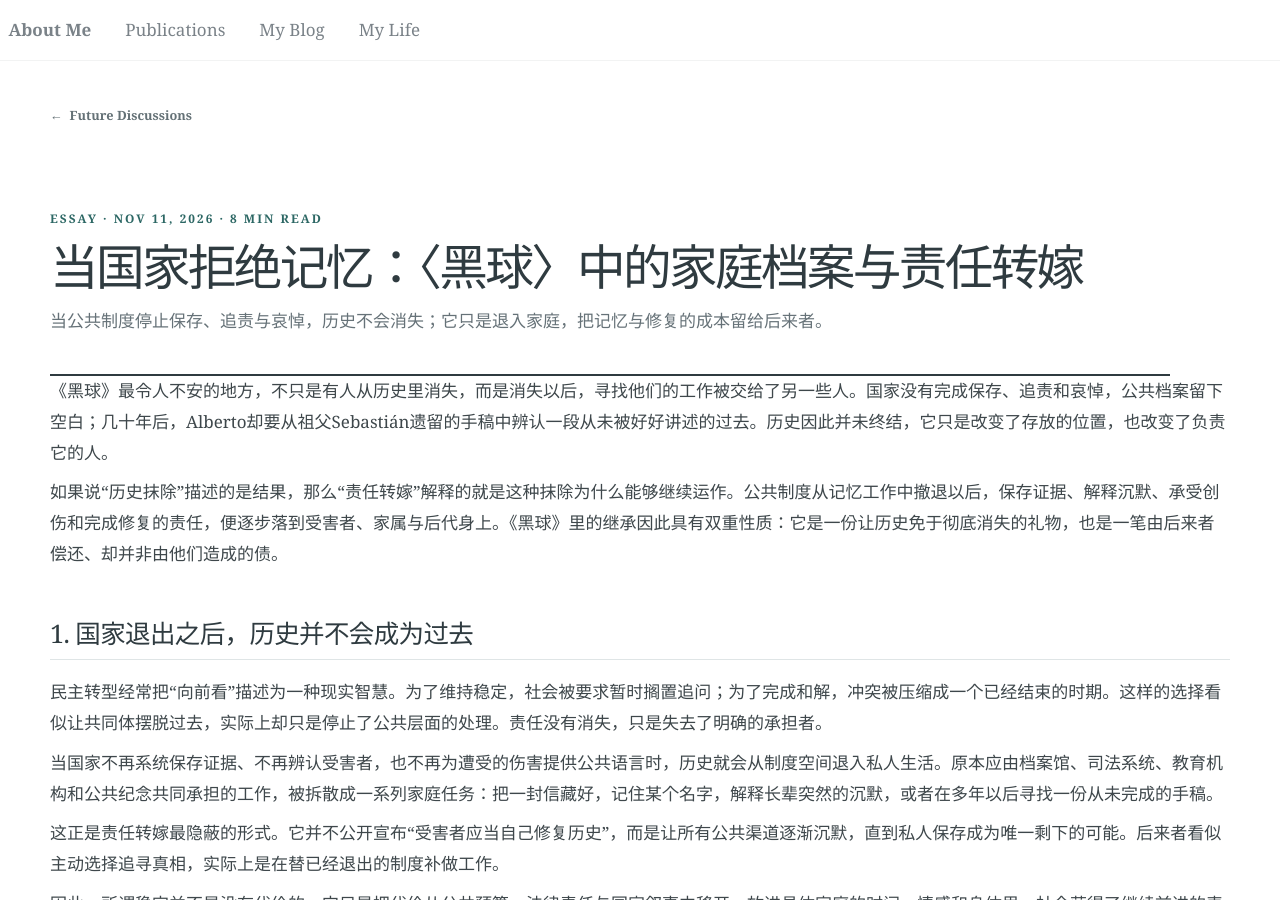
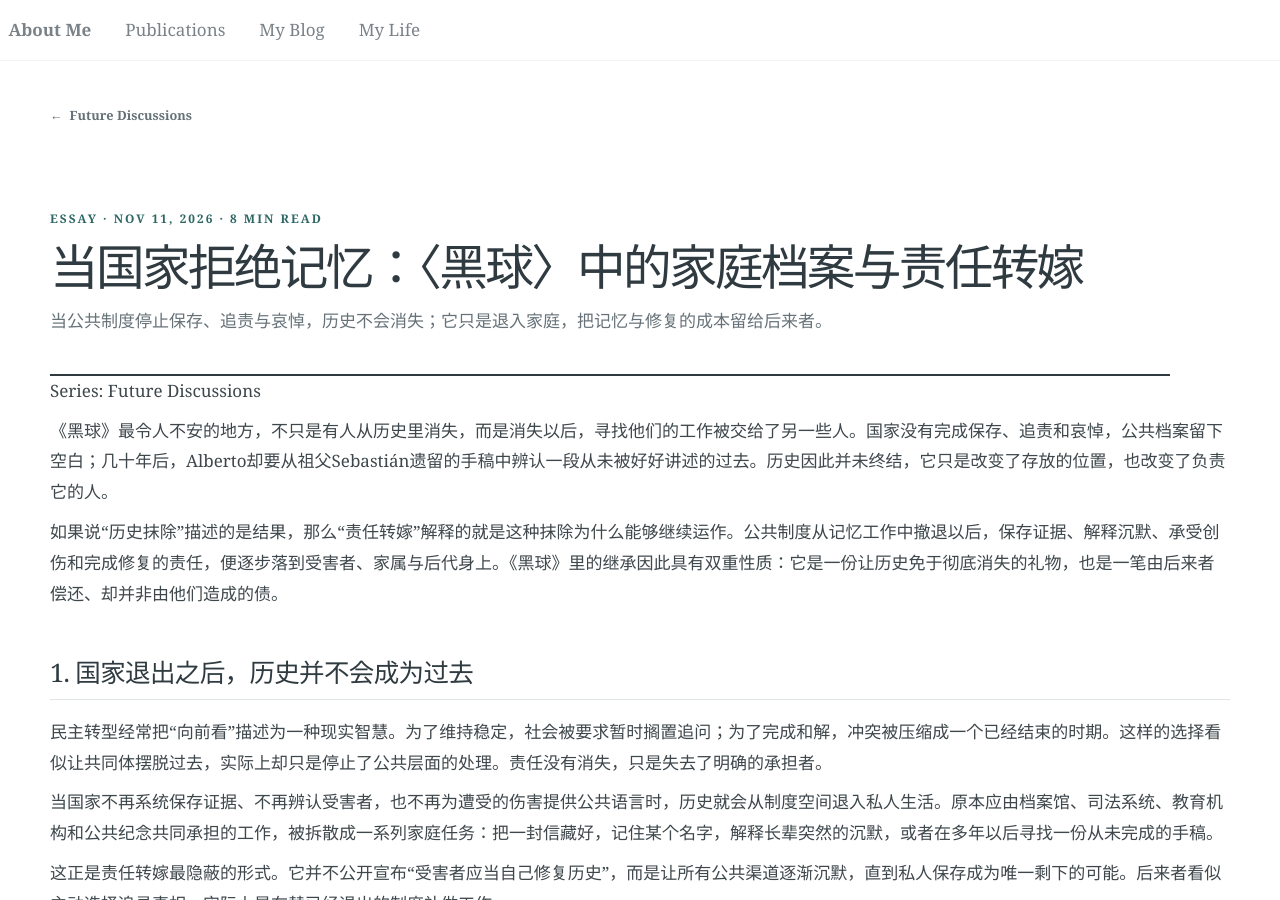
Before and after one commit to Cathylixi/Cathylixi.github.io, a Jekyll site: the page built from _posts/2026-11-11-when-the-state-refuses-to-remember.md, in a window 1280 px wide and 900 px high. Built offline with Jekyll 4.4.1, drawn with Linux system fonts in a browser that asks for light colours.

```diff
--- a/_posts/2026-11-11-when-the-state-refuses-to-remember.md
+++ b/_posts/2026-11-11-when-the-state-refuses-to-remember.md
@@ -21,6 +21,8 @@ reading_time: 8
 lang: zh-CN
 date: 2026-11-11 17:30:00 -0500
 ---
+
+Series: Future Discussions
 
 《黑球》最令人不安的地方，不只是有人从历史里消失，而是消失以后，寻找他们的工作被交给了另一些人。国家没有完成保存、追责和哀悼，公共档案留下空白；几十年后，Alberto却要从祖父Sebastián遗留的手稿中辨认一段从未被好好讲述的过去。历史因此并未终结，它只是改变了存放的位置，也改变了负责它的人。
 
```
